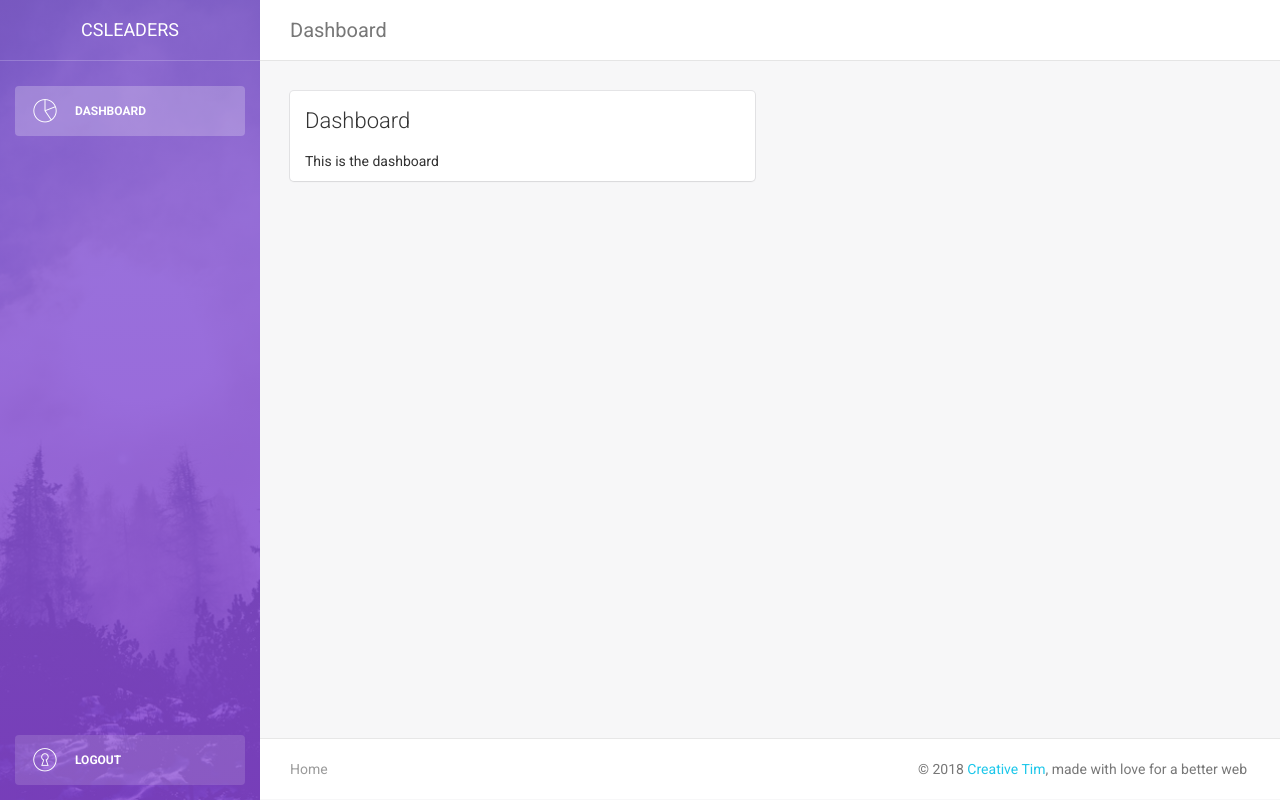
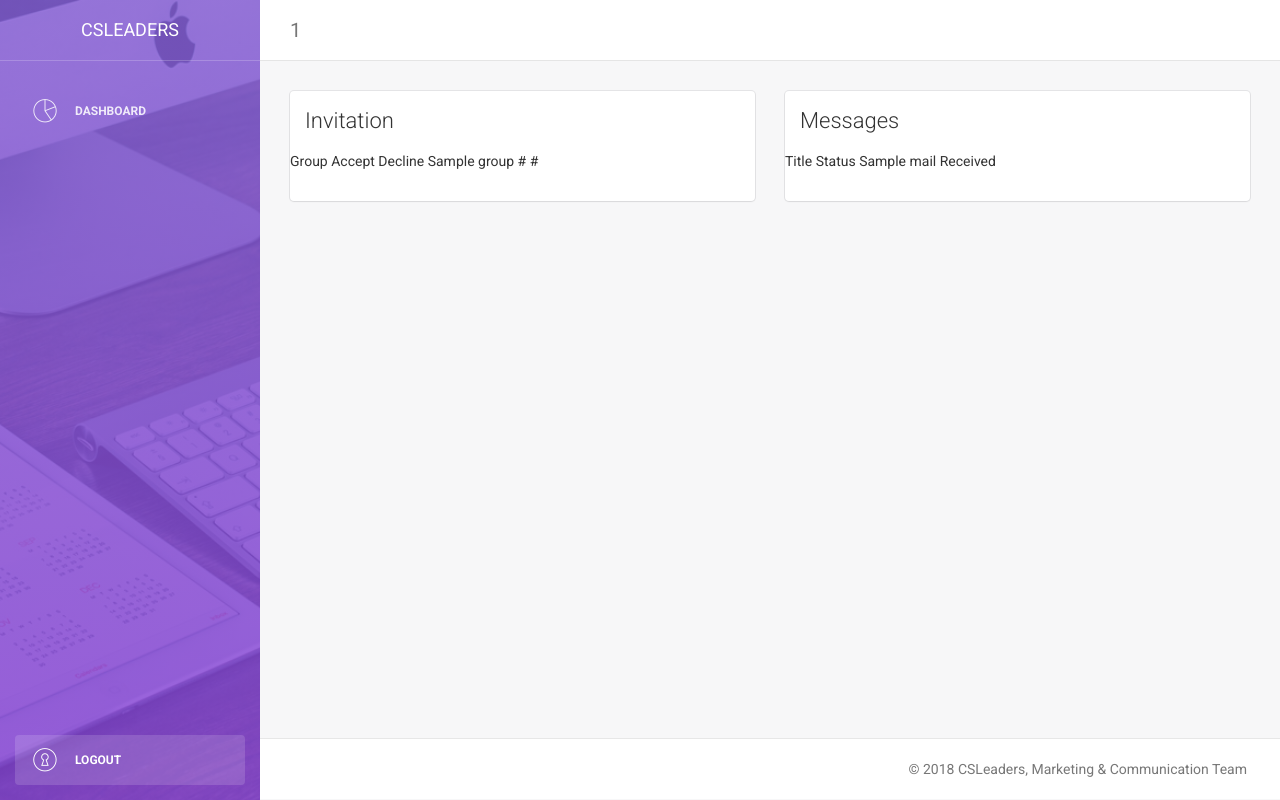
Before and after one commit to yukinotenshi/CSLeaders-Web-Portal, a Flask app: template templates/dashboard.html in a window 1280 px wide. Run offline with Flask 2, Linux system fonts and the light colour scheme; the template is opened without the code that fills it: most values are stand-ins (such as "Sample title", 1, 10 or a date in 2020); some libraries are stand-ins or nearby versions.

Commit message:
Added migration, dashboard, schedule model

```diff
--- a/app.py
+++ b/app.py
@@ -1,6 +1,6 @@
 # coding=utf-8
 
-from flask import Flask, request, render_template, session
+from flask import Flask, request, render_template, session, redirect, url_for
 import hashlib
 import model
 
@@ -15,7 +15,6 @@ def loggedIn(bool):
                 stat = session.get('loggedIn') is None
             else:
                 stat = session.get('loggedIn') is not None
-                print(stat)
             if (stat):
                 return func(*args, **kwargs)
             else:
@@ -52,18 +51,15 @@ def login():
             m = hashlib.md5()
             m.update(request.form['password'].encode('utf-8'))
             password = m.hexdigest()
-            print(password)
             user = model.User.get(
                     (model.User.email == data['email']) &
                     (model.User.password == password)
                     )
             session['loggedIn'] = True
-            session['user'] = user.fullName
+            session['user'] = user.email
 
-            return render_template("dashboard.html",
-                                   success="Successfully logged in.")
+            return redirect(url_for("dashboard"))
         except Exception as e:
-            print(e)
             return render_template("login.html", msg="Wrong email/password.")
 
 
@@ -78,7 +74,14 @@ def logout():
 @app.route("/dashboard")
 @loggedIn(True)
 def dashboard():
-    return render_template("dashboard.html")
+    user = model.User.get(
+        model.User.email == session['user']
+    )
+    mails = [x for x in user.sent_broadcasts] + [x.detail for x in user.received_emails]
+    groups = model.list_user_invitations_group(user)
+    return render_template("dashboard.html",
+                           user=user, mails=mails, groups=groups,
+                           page="Dashboard")
 
 
 if __name__ == "__main__":
--- a/templates/dashboard.html
+++ b/templates/dashboard.html
@@ -1,12 +1,66 @@
 {% extends "template.html" %}
 {% block body %}
-<div class="col-md-6">
-    <div class="card">
-        <div class="header">
-            <h4 class="title">Dashboard</h4>
+<div class="row">
+    <div class="col-md-6">
+        <div class="card">
+            <div class="header">
+                <h4 class="title">Invitation</h4>
+            </div>
+            {% if groups %}
+            <div class="content table-responsive table-full-width">
+                <div class="table table-hover table-striped">
+                    <thead>
+                        <th>Group</th>
+                        <th>Accept</th>
+                        <th>Decline</th>
+                    </thead>
+                    <tbody>
+                    {% for group in groups %}
+                        <td>{{group.name}}</td>
+                        <td>{{url_for('group.accept', id = group.id)}}</td>
+                        <td>{{url_for('group.decline', id = group.id) }}</td>
+                    {% endfor %}
+                    </tbody>
+                </div>
+            </div>
+            {% else %}
+            <div class="content">
+                <p class="category">You have no group invitations</p>
+            </div>
+            {% endif %}
         </div>
-        <div class="content">
-            This is the dashboard
+    </div>
+    <div class="col-md-6">
+        <div class="card">
+            <div class="header">
+                <h4 class="title">Messages</h4>
+            </div>
+            {% if mails %}
+            <div class="content table-responsive table-full-width">
+                <div class="table table-hover table-striped">
+                    <thead>
+                        <th>Title</th>
+                        <th>Status</th>
+                    </thead>
+                    <tbody>
+                    {% for mail in mails %}
+                        <td>{{ mail.title }}</td>
+                        <td>
+                            {% if mail.fromUser.id == user.id %}
+                                Sent
+                            {% else %}
+                                Received
+                            {% endif %}
+                        </td>
+                    {% endfor %}
+                    </tbody>
+                </div>
+            </div>
+            {% else %}
+            <div class="content">
+                <p class="category">You have no messages</p>
+            </div>
+            {% endif %}
         </div>
     </div>
 </div>
--- a/templates/template.html
+++ b/templates/template.html
@@ -34,7 +34,7 @@
 <body>
 
 <div class="wrapper">
-    <div class="sidebar" data-color="purple" data-image="/static/assets/img/sidebar-5.jpg">
+    <div class="sidebar" data-color="purple" data-image="/static/assets/img/sidebar-4.jpg">
 
     <!--
 
@@ -45,13 +45,13 @@
 
     	<div class="sidebar-wrapper">
             <div class="logo">
-                <a href="http://www.creative-tim.com" class="simple-text">
+                <a href="{{ url_for('dashboard') }}" class="simple-text">
                     CSLeaders
                 </a>
             </div>
 
             <ul class="nav">
-                <li class="active">
+                <li class="{% if page == 'Dashboard' %} active {% endif %}">
                     <a href="{{ url_for('dashboard') }}">
                         <i class="pe-7s-graph"></i>
                         <p>Dashboard</p>
@@ -78,7 +78,7 @@
                         <span class="icon-bar"></span>
                         <span class="icon-bar"></span>
                     </button>
-                    <a class="navbar-brand" href="#">Dashboard</a>
+                    <a class="navbar-brand" href="#">{{ page }}</a>
                 </div>
                 <div class="collapse navbar-collapse">
 
@@ -89,9 +89,7 @@
 
         <div class="content">
             <div class="container-fluid">
-                <div class="row">
-                    {% block body %} {% endblock %}
-                </div>
+                {% block body %} {% endblock %}
             </div>
         </div>
 
@@ -100,16 +98,11 @@
             <div class="container-fluid">
                 <nav class="pull-left">
                     <ul>
-                        <li>
-                            <a href="#">
-                                Home
-                            </a>
-                        </li>
 
                     </ul>
                 </nav>
                 <p class="copyright pull-right">
-                    &copy; <script>document.write(new Date().getFullYear())</script> <a href="http://www.creative-tim.com">Creative Tim</a>, made with love for a better web
+                    &copy; <script>document.write(new Date().getFullYear())</script> CSLeaders, Marketing & Communication Team
                 </p>
             </div>
         </footer>
@@ -130,6 +123,22 @@
 
     <!-- Light Bootstrap Table Core javascript and methods for Demo purpose -->
 	<script src="/static/assets/js/light-bootstrap-dashboard.js?v=1.4.0"></script>
+    {% if success %}
+    <script type="text/javascript">
+    	$(document).ready(function(){
+
+        	$.notify({
+            	icon: 'pe-7s-gift',
+            	message: "{{ success }}"
+
+            },{
+                type: 'info',
+                timer: 3000
+            });
+
+    	});
+	</script>
+    {% endif %}
 
 
 </html>
```
Also changed, not shown: migrations/initial.py (added, +15 -0 lines), model.py (+25 -6 lines).
